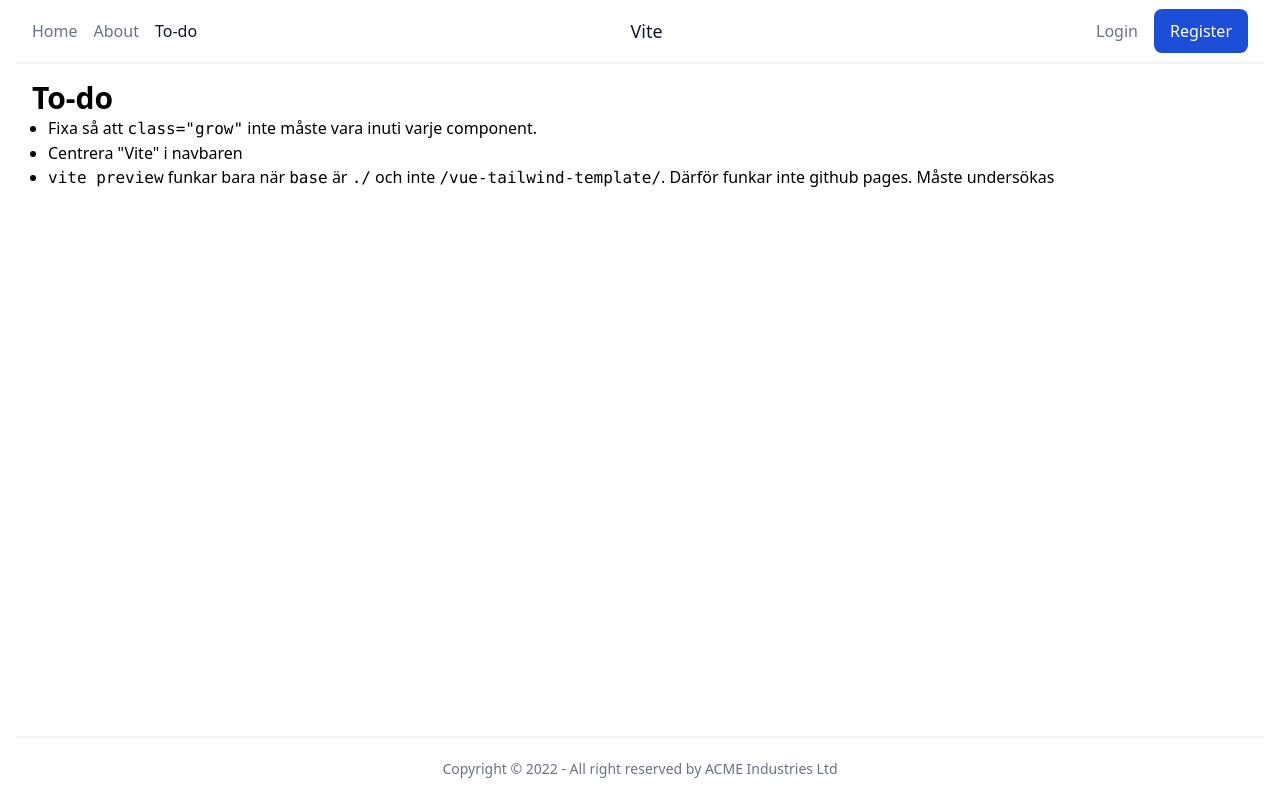
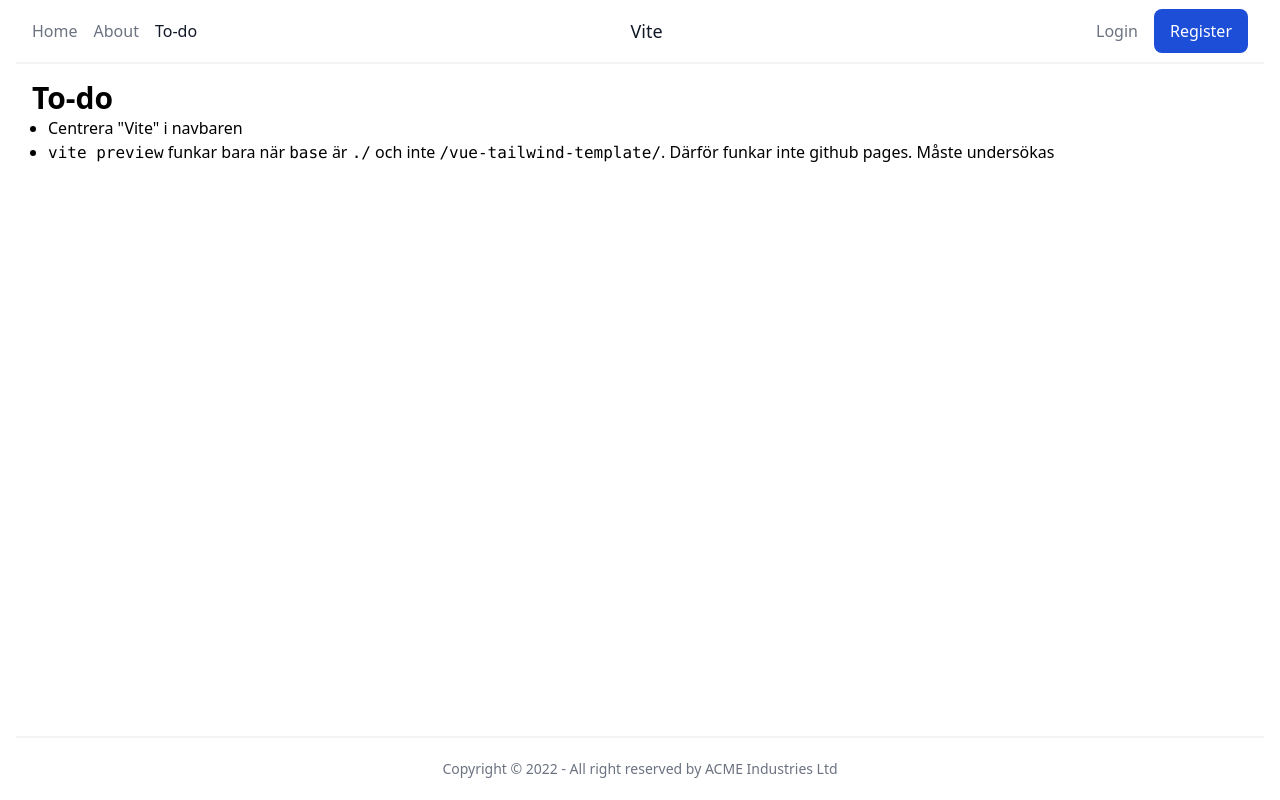
Before and after one commit to abbadanor/vue-tailwind-template, a Vue app: page /todo in a window 1280 px wide. Built offline with nearby package versions, Linux system fonts and the light colour scheme.

Commit message:
edited todo

```diff
--- a/src/views/Todo.vue
+++ b/src/views/Todo.vue
@@ -1,7 +1,6 @@
 <template>
     <h1 class="font-bold text-3xl">To-do</h1>
     <ul class="ml-4">
-        <li class="list-disc">Fixa så att <code>class="grow"</code> inte måste vara inuti varje component.</li>
         <li class="list-disc">Centrera "Vite" i navbaren</li>
         <li class="list-disc"><code>vite preview</code> funkar bara när <code>base</code> är <code>./</code> och inte <code>/vue-tailwind-template/</code>. Därför funkar inte github pages. Måste undersökas</li>
     </ul>
```
